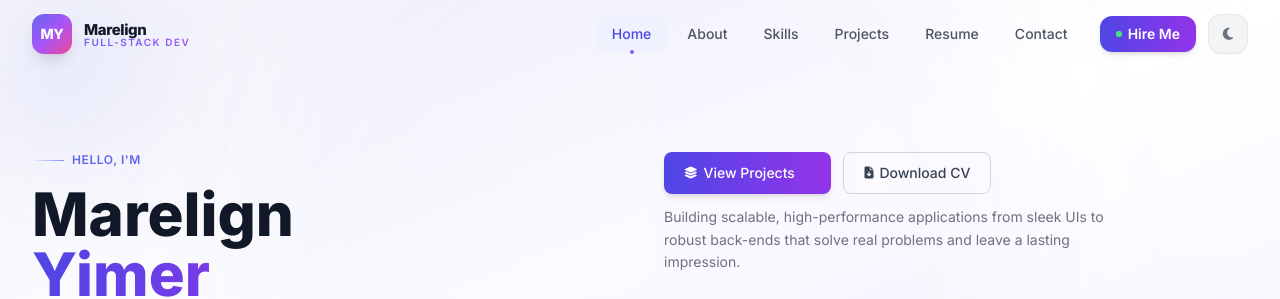
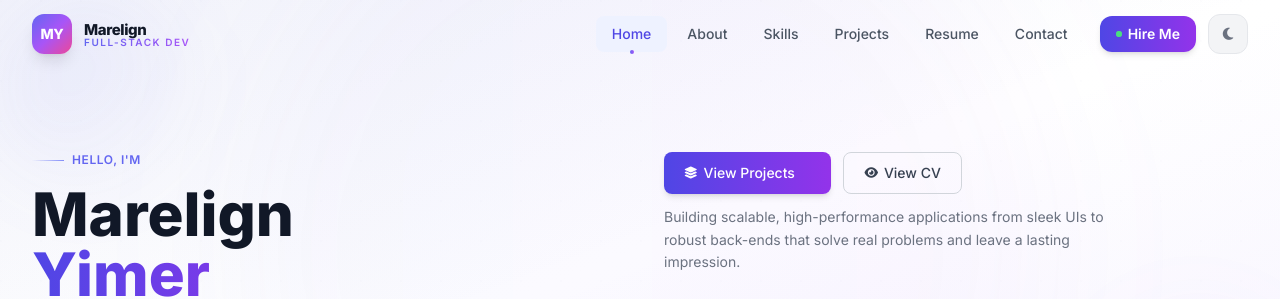
Before and after one commit to mareligncode/my-portfolio-website, a React (Vite) app in the folder frontend/: page / in a window 1280 px wide. Shown: the top 299 px of the page. Built offline with nearby package versions, Linux system fonts and the light colour scheme.

Commit message:
feat: add Home component with typewriter effect and interactive UI elements

```diff
--- a/frontend/src/components/Home.jsx
+++ b/frontend/src/components/Home.jsx
@@ -1,4 +1,6 @@
 import { useEffect, useState } from 'react'
+import resume from '../assets/resume2.pdf'
+
 
 const Home = () => {
   const [typedText, setTypedText] = useState('')
@@ -43,13 +45,8 @@ const Home = () => {
     if (element) element.scrollIntoView({ behavior: 'smooth' })
   }
 
-  const downloadResume = () => {
-    const link = document.createElement('a')
-    link.href = '/src/assets/resume2.pdf'
-    link.download = 'Marelign_Yimer_Resume.pdf'
-    document.body.appendChild(link)
-    link.click()
-    document.body.removeChild(link)
+  const openResume = () => {
+    window.open(resume, '_blank')
   }
 
   return (
@@ -132,18 +129,18 @@ const Home = () => {
               </button>
 
               <button
-                onClick={downloadResume}
+                onClick={openResume}
                 className="group relative px-5 py-2.5 rounded-lg font-medium text-sm border border-gray-300 dark:border-gray-700 text-gray-700 dark:text-gray-300 hover:border-indigo-500 dark:hover:border-indigo-500 hover:text-indigo-600 dark:hover:text-indigo-400 transition-all duration-300 hover:-translate-y-0.5"
               >
                 <span className="flex items-center gap-1.5">
-                  <i className="fas fa-file-arrow-down text-xs" />
-                  Download CV
+                  <i className="fas fa-eye text-xs" />
+                  View CV
                 </span>
               </button>
-                <p className="text-sm text-gray-500 dark:text-gray-400 max-w-md leading-relaxed">
-              Building scalable, high-performance applications from sleek UIs to robust back-ends
-              that solve real problems and leave a lasting impression.
-            </p>
+              <p className="text-sm text-gray-500 dark:text-gray-400 max-w-md leading-relaxed">
+                Building scalable, high-performance applications from sleek UIs to robust back-ends
+                that solve real problems and leave a lasting impression.
+              </p>
             </div>
 
             {/* Stats with cleaner presentation */}
```
